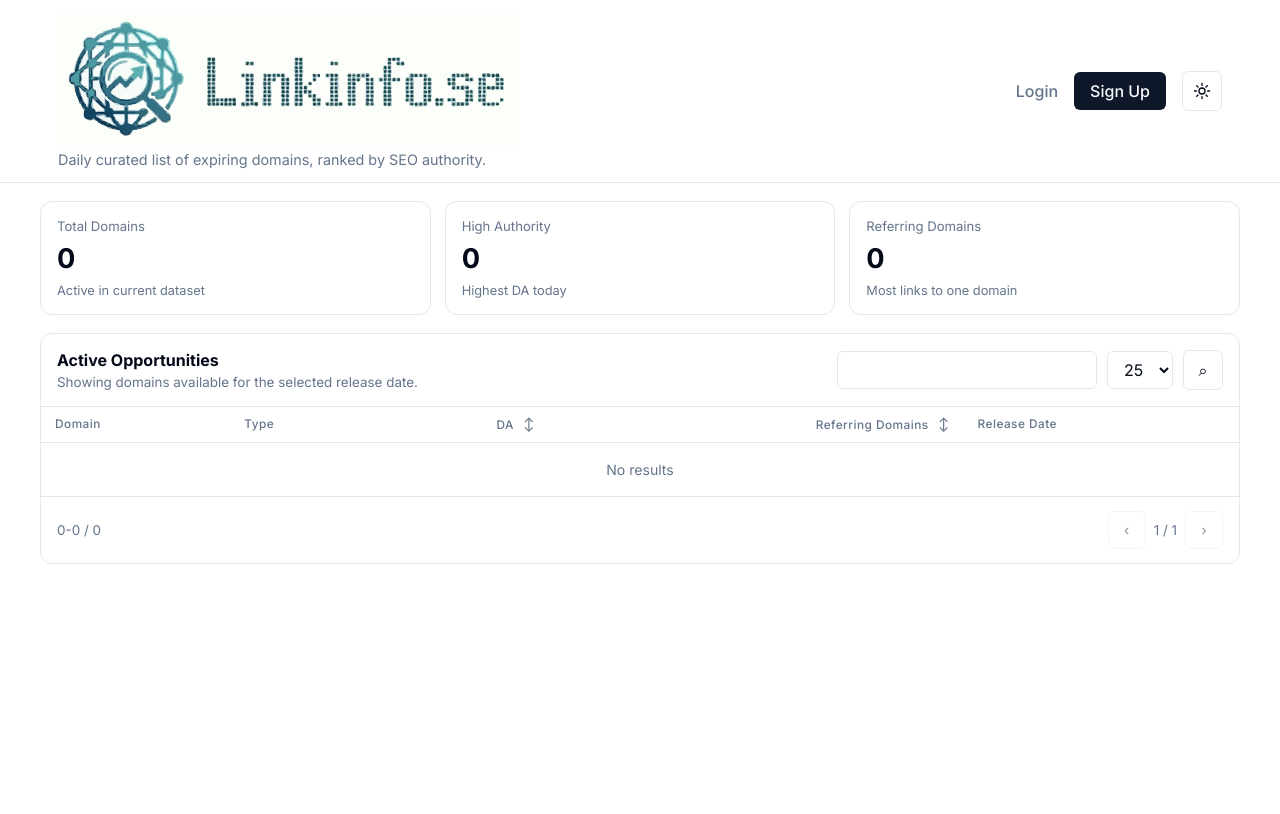
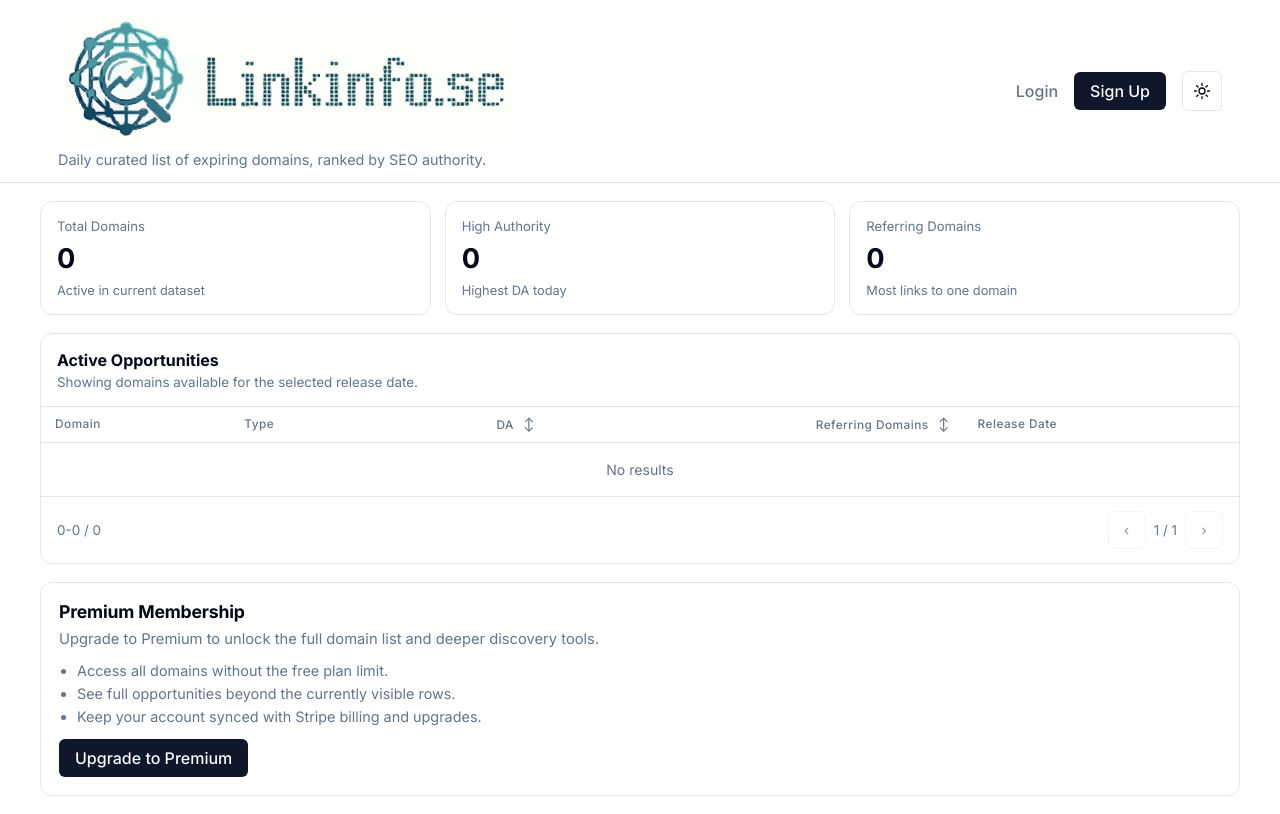
Before and after one commit to mattiashappy/linktracker, a Flask app: page / in a window 1280 px wide. Before the commit the page ends 564 px from the top, so only its background shows below. Run offline with Flask 3, Linux system fonts and the light colour scheme; data that the repository does not hold is empty; parts of the project's set-up code (start-up, migrations or seed data) failed here and were passed over.

Commit message:
Set fixed 100-row pages and remove page-size dropdown

```diff
--- a/app.py
+++ b/app.py
@@ -1,25 +1,22 @@
 import os
-import re
-from datetime import date, datetime, timezone
+from datetime import date, datetime, timedelta, timezone
 from types import SimpleNamespace
 
 import requests
 import stripe
-from bs4 import BeautifulSoup
 from flask import Flask, abort, redirect, render_template, render_template_string, request, session, url_for
 from flask_login import LoginManager, current_user, login_required, login_user, logout_user
 from requests.auth import HTTPBasicAuth
 
 from models import Domain, User, db
 
-SOURCE_URL = "https://www.rymdweb.com/domain/snapback/?action=date"
+SE_DOMAINS_JSON_URL = "https://data.internetstiftelsen.se/bardate_domains.json"
+NU_DOMAINS_JSON_URL = "https://data.internetstiftelsen.se/bardate_domains_nu.json"
 MOZ_API_URL = "https://lsapi.seomoz.com/v2/url_metrics"
 REQUEST_HEADERS = {
     "User-Agent": "Mozilla/5.0 (Macintosh; Intel Mac OS X 10_15_7) AppleWebKit/537.36 (KHTML, like Gecko) Chrome/145.0.0.0 Safari/537.36",
     "Accept-Language": "en-US,en;q=0.9,sv;q=0.8",
 }
-DOMAIN_PATTERN = re.compile(r"\b(?:[a-z0-9](?:[a-z0-9-]{0,61}[a-z0-9])?\.)+(?:se|nu)\b", re.IGNORECASE)
-RELEASE_DATE_PATTERN = re.compile(r"Domäner som släpps\s+(\d{4}-\d{2}-\d{2})", re.IGNORECASE)
 
 
 def normalize_database_url(database_url: str) -> str:
@@ -66,47 +63,85 @@ stripe.api_key = get_stripe_secret_key()
 
 
 def fetch_release_date():
-    response = requests.get(SOURCE_URL, headers=REQUEST_HEADERS, timeout=20)
-    response.raise_for_status()
-
-    text = response.text
-    match = RELEASE_DATE_PATTERN.search(text)
-    if match:
-        return match.group(1)
-
-    soup = BeautifulSoup(text, "html.parser")
-    page_text = soup.get_text(" ", strip=True)
-    match = RELEASE_DATE_PATTERN.search(page_text)
-    return match.group(1) if match else None
+    return (datetime.now(timezone.utc).date() + timedelta(days=1)).isoformat()
 
 
-def scrape_domains(limit: int | None = None):
-    response = requests.get(SOURCE_URL, headers=REQUEST_HEADERS, timeout=20)
-    response.raise_for_status()
+def normalize_scraped_domain(value: str, suffix: str):
+    normalized = value.strip().lower().strip(".")
+    if normalized.startswith(("http://", "https://")):
+        normalized = normalized.split("://", 1)[1]
+    normalized = normalized.strip("/")
+    if normalized.startswith("www."):
+        normalized = normalized[4:]
+    if not normalized.endswith(suffix):
+        return None
+    return normalized
 
-    soup = BeautifulSoup(response.text, "html.parser")
+
+def extract_domains_from_payload(payload, suffix: str):
+    records = []
+    queue = [payload]
+
+    while queue:
+        current = queue.pop(0)
+        if isinstance(current, list):
+            queue.extend(current)
+            continue
+        if isinstance(current, dict):
+            candidate_name = current.get("name") or current.get("domain") or current.get("domain_name")
+            if isinstance(candidate_name, str):
+                normalized = normalize_scraped_domain(candidate_name, suffix)
+                if normalized:
+                    records.append(
+                        {
+                            "domain_name": normalized,
+                            "release_at": str(current.get("release_at") or "").strip() or None,
+                        }
+                    )
+            for value in current.values():
+                queue.append(value)
+            continue
+        if isinstance(current, str):
+            normalized = normalize_scraped_domain(current, suffix)
+            if normalized:
+                records.append({"domain_name": normalized, "release_at": None})
+
+    return records
+
+
+def scrape_domains(limit: int | None = None, release_date: str | None = None):
+    sources = (
+        (SE_DOMAINS_JSON_URL, ".se"),
+        (NU_DOMAINS_JSON_URL, ".nu"),
+    )
+
     extracted = []
     seen = set()
+    errors = []
 
-    for selector in ("table td", "table th", "tbody td", "a", "tr"):
-        for element in soup.select(selector):
-            text = " ".join(element.stripped_strings)
-            for match in DOMAIN_PATTERN.findall(text):
-                domain = match.lower().strip()
-                if domain not in seen:
-                    seen.add(domain)
-                    extracted.append(domain)
-                    if limit and len(extracted) >= limit:
-                        return extracted
+    for url, suffix in sources:
+        try:
+            response = requests.get(url, headers=REQUEST_HEADERS, timeout=20)
+            response.raise_for_status()
+            records = extract_domains_from_payload(response.json(), suffix)
+        except Exception as exc:
+            errors.append(f"{url}: {exc}")
+            continue
 
-    page_text = soup.get_text(" ", strip=True)
-    for match in DOMAIN_PATTERN.findall(page_text):
-        domain = match.lower().strip()
-        if domain not in seen:
+        for record in records:
+            domain = record["domain_name"]
+            domain_release = record.get("release_at")
+            if release_date and domain_release != release_date:
+                continue
+            if domain in seen:
+                continue
             seen.add(domain)
             extracted.append(domain)
             if limit and len(extracted) >= limit:
-                break
+                return extracted
+
+    if not extracted and errors:
+        raise RuntimeError("Could not fetch domains from Internetstiftelsen sources: " + "; ".join(errors))
 
     return extracted
 
@@ -992,11 +1027,7 @@ def index():
         page = max(int(request.args.get("page", "1")), 1)
     except ValueError:
         page = 1
-    try:
-        requested_page_size = int(request.args.get("page_size", "25"))
-    except ValueError:
-        requested_page_size = 25
-    page_size = requested_page_size if requested_page_size in {10, 25, 50} else 25
+    page_size = 100
     latest_fetch_date = db.session.query(db.func.max(Domain.fetch_date)).scalar()
     latest_release_date = db.session.query(db.func.max(Domain.release_date)).scalar()
     using_live_fallback = False
@@ -1017,7 +1048,7 @@ def index():
 
     if active_date is None:
         try:
-            scraped_domains = scrape_domains()
+            scraped_domains = scrape_domains(release_date=release_date)
         except Exception:
             scraped_domains = []
 
@@ -1030,15 +1061,19 @@ def index():
         if not current_user.is_authenticated or not current_user.is_premium:
             accessible_domains = filtered_scraped_domains[:25]
             is_limited = total_filtered > 25
+            total_pages = max(1, (len(accessible_domains) + page_size - 1) // page_size) if accessible_domains else 1
+            if page > total_pages:
+                page = total_pages
+            start_offset = (page - 1) * page_size
+            visible_domains = accessible_domains[start_offset:start_offset + page_size]
         else:
             accessible_domains = filtered_scraped_domains
             is_limited = False
-
-        total_pages = max(1, (len(accessible_domains) + page_size - 1) // page_size) if accessible_domains else 1
-        if page > total_pages:
-            page = total_pages
-        start_offset = (page - 1) * page_size
-        visible_domains = accessible_domains[start_offset:start_offset + page_size]
+            total_pages = max(1, (len(accessible_domains) + page_size - 1) // page_size) if accessible_domains else 1
+            if page > total_pages:
+                page = total_pages
+            start_offset = (page - 1) * page_size
+            visible_domains = accessible_domains[start_offset:start_offset + page_size]
 
         domains = [
             SimpleNamespace(
@@ -1069,8 +1104,52 @@ def index():
         if search_query:
             query = query.filter(Domain.domain_name.ilike(f"%{search_query}%"))
         total_filtered = query.count()
+        used_live_domains_for_premium = False
+        active_release_iso = active_date.isoformat() if hasattr(active_date, "isoformat") else release_date
 
-        if not current_user.is_authenticated or not current_user.is_premium:
+        live_domains_for_date = []
+        try:
+            live_domains_for_date = scrape_domains(release_date=active_release_iso)
+        except Exception:
+            live_domains_for_date = []
+
+        if live_domains_for_date:
+            filtered_live_domains = [
+                domain for domain in live_domains_for_date if search_query in domain.lower()
+            ] if search_query else live_domains_for_date
+            total_domains = len(live_domains_for_date)
+            total_filtered = len(filtered_live_domains)
+
+            if not current_user.is_authenticated or not current_user.is_premium:
+                accessible_domains = filtered_live_domains[:25]
+                is_limited = total_filtered > 25
+                total_pages = max(1, (len(accessible_domains) + page_size - 1) // page_size) if accessible_domains else 1
+                if page > total_pages:
+                    page = total_pages
+                start_offset = (page - 1) * page_size
+                visible_domains = accessible_domains[start_offset:start_offset + page_size]
+            else:
+                accessible_domains = filtered_live_domains
+                is_limited = False
+                total_pages = max(1, (len(accessible_domains) + page_size - 1) // page_size) if accessible_domains else 1
+                if page > total_pages:
+                    page = total_pages
+                start_offset = (page - 1) * page_size
+                visible_domains = accessible_domains[start_offset:start_offset + page_size]
+
+            domains = [
+                SimpleNamespace(
+                    domain_name=domain,
+                    da=None,
+                    linking_root_domains=None,
+                    release_date=active_release_iso,
+                )
+                for domain in visible_domains
+            ]
+            domains = hydrate_visible_domains(domains, active_date)
+            if current_user.is_authenticated and current_user.is_premium:
+                used_live_domains_for_premium = True
+        elif not current_user.is_authenticated or not current_user.is_premium:
             accessible_domains = query.limit(25).all()
             is_limited = total_filtered > 25
             total_pages = max(1, (len(accessible_domains) + page_size - 1) // page_size) if accessible_domains else 1
@@ -1083,17 +1162,49 @@ def index():
             if page > total_pages:
                 page = total_pages
             domains = query.offset((page - 1) * page_size).limit(page_size).all()
+            try:
+                scraped_domains = scrape_domains(release_date=active_release_iso)
+            except Exception:
+                scraped_domains = []
+
+            filtered_scraped_domains = [
+                domain for domain in scraped_domains if search_query in domain.lower()
+            ] if search_query else scraped_domains
+
+            if len(filtered_scraped_domains) > total_filtered:
+                total_domains = len(scraped_domains)
+                total_filtered = len(filtered_scraped_domains)
+                total_pages = max(1, (total_filtered + page_size - 1) // page_size) if total_filtered else 1
+                if page > total_pages:
+                    page = total_pages
+                start_offset = (page - 1) * page_size
+                visible_domains = filtered_scraped_domains[start_offset:start_offset + page_size]
+                domains = [
+                    SimpleNamespace(
+                        domain_name=domain,
+                        da=None,
+                        linking_root_domains=None,
+                        release_date=active_date or release_date,
+                    )
+                    for domain in visible_domains
+                ]
+                domains = hydrate_visible_domains(domains, active_date or today)
+                used_live_domains_for_premium = True
             is_limited = False
 
         hidden_count = max(total_domains - min(total_filtered, 25), 0) if not current_user.is_authenticated or not current_user.is_premium else 0
-        if any(domain.da is None and domain.linking_root_domains is None for domain in domains):
+        if (not used_live_domains_for_premium) and any(domain.da is None and domain.linking_root_domains is None for domain in domains):
             domains = hydrate_visible_domains(domains, active_date)
-        metric_summary = query.with_entities(
-            db.func.max(Domain.da),
-            db.func.max(Domain.linking_root_domains),
-        ).order_by(None).first()
-        highest_authority = metric_summary[0] or 0
-        highest_referring_domains = metric_summary[1] or 0
+        if used_live_domains_for_premium:
+            highest_authority = max((domain.da or 0) for domain in domains) if domains else 0
+            highest_referring_domains = max((domain.linking_root_domains or 0) for domain in domains) if domains else 0
+        else:
+            metric_summary = query.with_entities(
+                db.func.max(Domain.da),
+                db.func.max(Domain.linking_root_domains),
+            ).order_by(None).first()
+            highest_authority = metric_summary[0] or 0
+            highest_referring_domains = metric_summary[1] or 0
 
     domains_with_da = [domain.da for domain in domains if domain.da is not None]
     domains_with_links = [domain.linking_root_domains for domain in domains if domain.linking_root_domains is not None]
@@ -1237,7 +1348,7 @@ def admin():
     today_rows = Domain.query.filter_by(fetch_date=today).order_by(Domain.da.is_(None), Domain.da.desc(), Domain.domain_name.asc()).all()
     if len(today_rows) <= 25:
         try:
-            scraped_domains = scrape_domains()
+            scraped_domains = scrape_domains(release_date=current_release_date.isoformat())
             ensure_today_domain_snapshot(scraped_domains, today_rows, today, current_release_date or today)
         except Exception:
             pass
--- a/templates/index.html
+++ b/templates/index.html
@@ -342,6 +342,40 @@
         border-top: 1px solid hsl(var(--border));
         font-size: 0.84rem;
       }
+      .premium-upsell {
+        border: 1px solid hsl(var(--border));
+        padding: 18px;
+        display: grid;
+        gap: 14px;
+      }
+      .premium-upsell-head h3 {
+        margin: 0;
+        font-size: 1.1rem;
+        letter-spacing: -0.01em;
+      }
+      .premium-upsell-head p {
+        margin: 8px 0 0;
+        font-size: 0.92rem;
+        color: hsl(var(--muted-foreground));
+      }
+      .premium-upgrade-list {
+        margin: 0;
+        padding-left: 18px;
+        display: grid;
+        gap: 6px;
+        color: hsl(var(--muted-foreground));
+        font-size: 0.9rem;
+      }
+      .premium-upsell-actions {
+        display: flex;
+        flex-wrap: wrap;
+        gap: 10px;
+      }
+      .premium-note {
+        margin: 0;
+        font-size: 0.8rem;
+        color: hsl(var(--muted-foreground));
+      }
 
       .pagination {
         display: flex;
@@ -518,17 +552,6 @@
                 <h2>Active Opportunities</h2>
                 <p class="text-muted-foreground">Showing domains available for the selected release date.</p>
               </div>
-              <div class="table-tools">
-                <form class="search-form" method="get" action="{{ url_for('index') }}">
-                  <input class="search-input rounded-md" type="search" name="q" value="{{ search_query }}" aria-label="Search domain name">
-                  <select class="page-size rounded-md" name="page_size" aria-label="Rows per page">
-                    <option value="10" {% if page_size == 10 %}selected{% endif %}>10</option>
-                    <option value="25" {% if page_size == 25 %}selected{% endif %}>25</option>
-                    <option value="50" {% if page_size == 50 %}selected{% endif %}>50</option>
-                  </select>
-                  <button class="icon-button rounded-md" type="submit" aria-label="Search">⌕</button>
-                </form>
-              </div>
             </div>
 
             <div class="table-scroll">
@@ -574,6 +597,25 @@
               </div>
             </div>
           </section>
+          {% if not current_user.is_authenticated or not current_user.is_premium %}
+            <section class="premium-upsell bg-card text-card-foreground rounded-xl">
+              <div class="premium-upsell-head">
+                <h3>Premium Membership</h3>
+                <p>Upgrade to Premium to unlock the full domain list and deeper discovery tools.</p>
+              </div>
+              <ul class="premium-upgrade-list">
+                <li>Access all domains without the free plan limit.</li>
+                <li>See full opportunities beyond the currently visible rows.</li>
+                <li>Keep your account synced with Stripe billing and upgrades.</li>
+              </ul>
+              <div class="premium-upsell-actions">
+                <a class="signup-button" href="{{ url_for('checkout') }}">Upgrade to Premium</a>
+              </div>
+              {% if hidden_count > 0 %}
+                <p class="premium-note">{{ hidden_count }} additional domains are currently hidden behind Premium.</p>
+              {% endif %}
+            </section>
+          {% endif %}
         </div>
       </main>
     </div>
```
Also changed, not shown: fetch_daily.py (+21 -46 lines).
